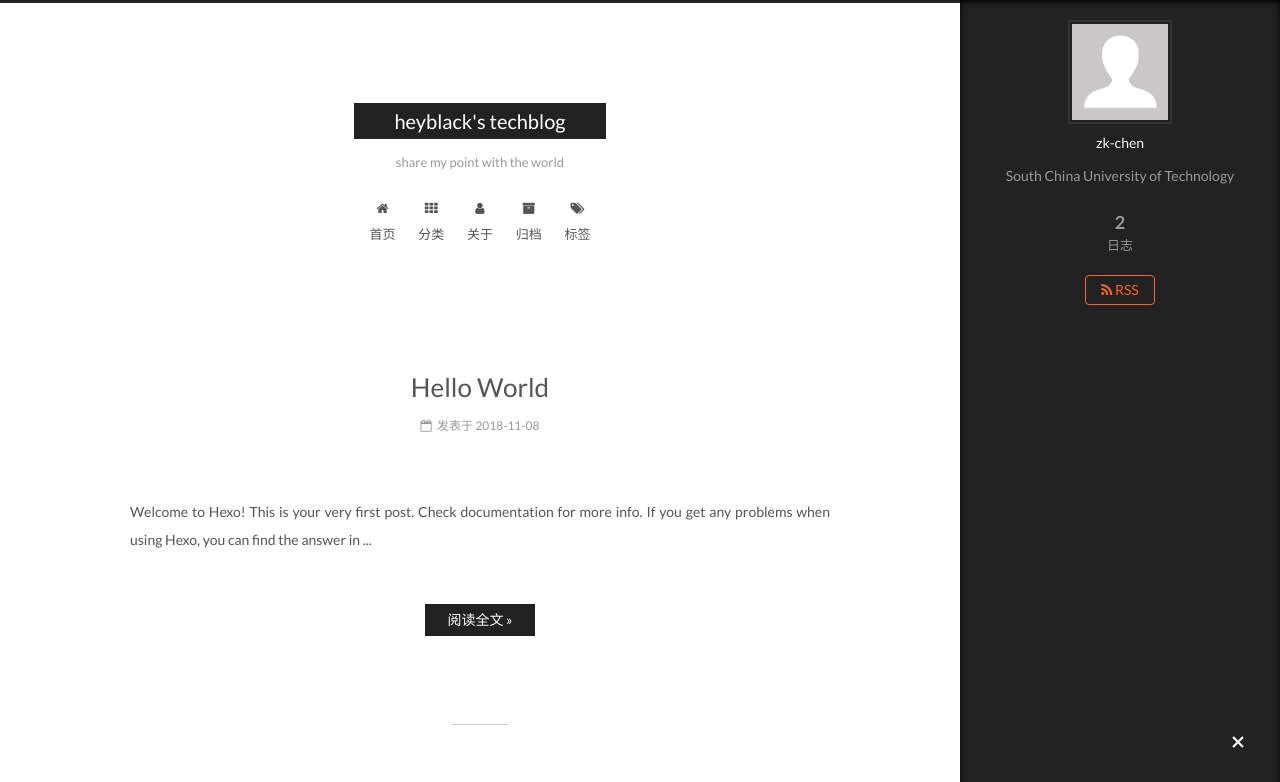
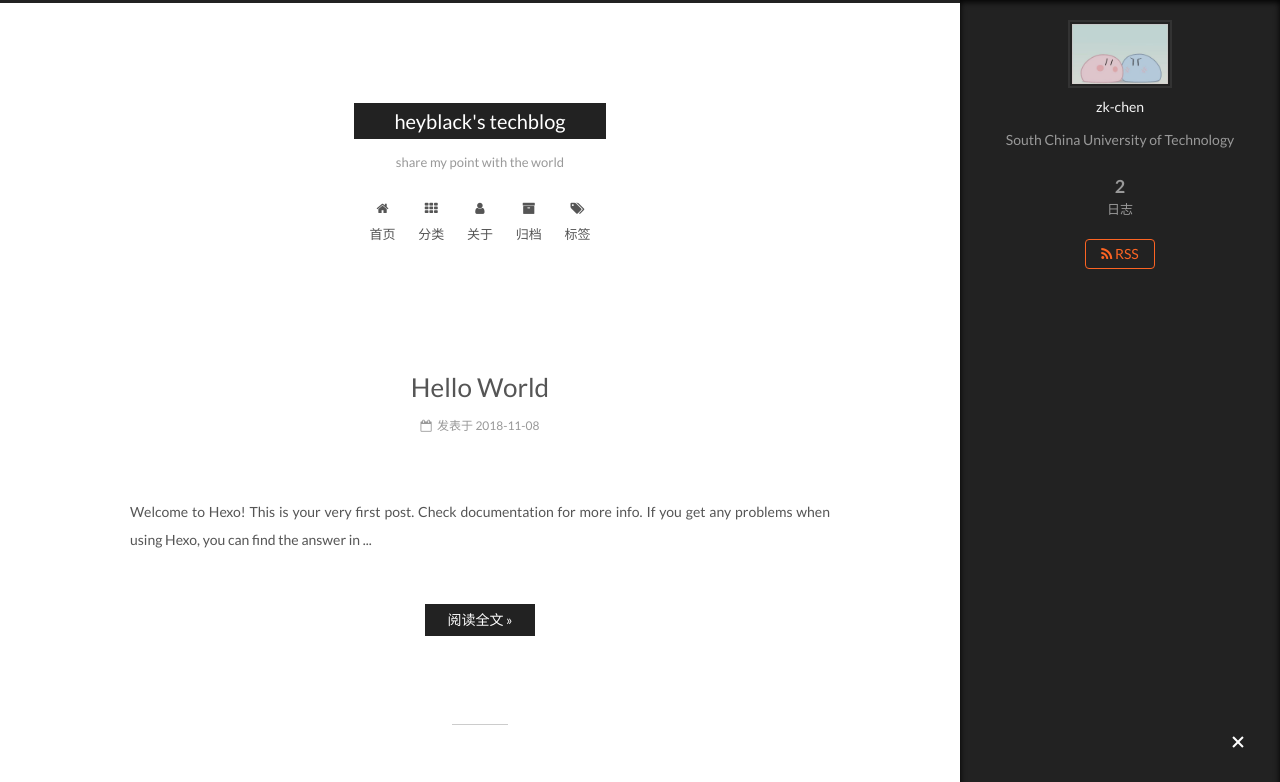
Before and after one commit to heyblackC/heyblack.github.io, a plain HTML site: page index.html in a window 1280 px wide. Both pictures are taken after a click on the element 1238 px from the left and 743 px from the top of the page. Shown: the top 782 px of the page. Drawn offline with Linux system fonts and the light colour scheme.

Commit message:
Site updated: 2018-11-10 20:13:03

```diff
--- a/index.html
+++ b/index.html
@@ -290,7 +290,7 @@
     <span hidden itemprop="author" itemscope="" itemtype="http://schema.org/Person">
       <meta itemprop="name" content="zk-chen">
       <meta itemprop="description" content="">
-      <meta itemprop="image" content="/images/avatar.gif">
+      <meta itemprop="image" content="/images/tuanzi.jpg">
     </span>
 
     <span hidden itemprop="publisher" itemscope="" itemtype="http://schema.org/Organization">
@@ -416,7 +416,7 @@
     <span hidden itemprop="author" itemscope="" itemtype="http://schema.org/Person">
       <meta itemprop="name" content="zk-chen">
       <meta itemprop="description" content="">
-      <meta itemprop="image" content="/images/avatar.gif">
+      <meta itemprop="image" content="/images/tuanzi.jpg">
     </span>
 
     <span hidden itemprop="publisher" itemscope="" itemtype="http://schema.org/Organization">
@@ -557,7 +557,7 @@
 
       <section class="site-overview sidebar-panel sidebar-panel-active">
         <div class="site-author motion-element" itemprop="author" itemscope="" itemtype="http://schema.org/Person">
-          <img class="site-author-image" itemprop="image" src="/images/avatar.gif" alt="zk-chen">
+          <img class="site-author-image" itemprop="image" src="/images/tuanzi.jpg" alt="zk-chen">
           <p class="site-author-name" itemprop="name">zk-chen</p>
 
               <p class="site-description motion-element" itemprop="description">South China University of Technology</p>
```
Also changed, not shown: 2018/11/07/hello-world/index.html (+2 -2 lines), 2018/11/07/my-first-post/index.html (+2 -2 lines), about/index.html (+1 -1 lines), archives/2018/11/index.html (+1 -1 lines), archives/2018/index.html (+1 -1 lines), archives/index.html (+1 -1 lines), categories/index.html (+1 -1 lines), tags/index.html (+1 -1 lines), images/tuanzi.jpg (added).
